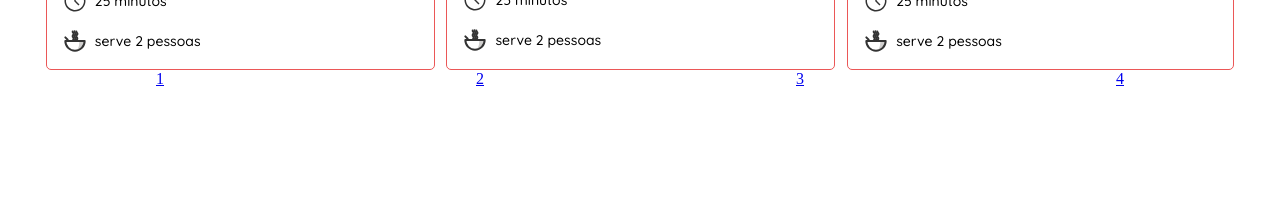
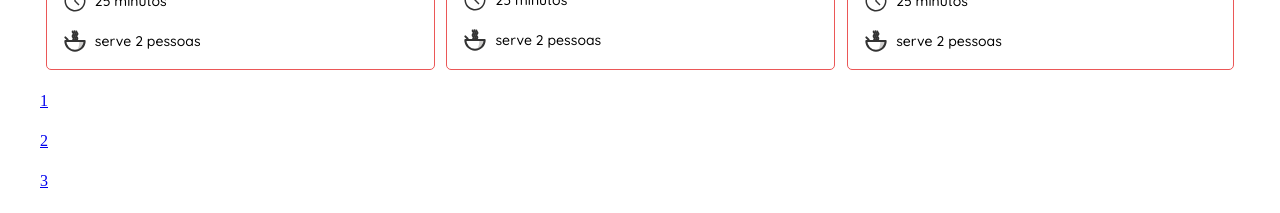
Before and after one commit to pri01teodoro/framewok, a Next.js app: page / in a window 1280 px wide. Shown: the part 1686-1899 px from the top of the page. Before the commit the page ends 1774 px from the top, so only its background shows below. Built offline with nearby package versions, Linux system fonts and the light colour scheme.

Commit message:
Corrigindo espaçamento Pagination

```diff
--- a/src/components/Pagination/Pagination.module.css
+++ b/src/components/Pagination/Pagination.module.css
@@ -1,6 +1,12 @@
 .paginacao{
     display: flex;
     flex-direction: row;
-    max-width: 1200px;
-    margin: 0 auto;
+    margin-top: 22px;
 }
+
+.box-paginacao{
+    width: 32px;
+    height: 32px;
+    border: 1px solid #EB5757;
+    text-align: center;
+}
--- a/src/pages/index.tsx
+++ b/src/pages/index.tsx
@@ -1,7 +1,8 @@
 import CardList from "../components/CardList";
 import Header from "../components/Header";
 import Pagination from "../components/Pagination";
-import styles from "../components/CardList";
+import styles from "../components/CardList/CardList.module.css";
+/* import styles from "../components/Pagination/Pagination.module.css"; */
 
 
 
@@ -12,22 +13,24 @@ export default function Home() {
     { id: 1, link: "#", numero: 1 },
     { id: 2, link: "#", numero: 2 },
     { id: 3, link: "#", numero: 3 },
-    { id: 4, link: "#", numero: 4 },
+    { id: 4, link: "#", numero: 4 }
   ]
 
   return (
     <>
       <Header />
 
-    <div>
+    <div className={styles.cardList}>
         <CardList />
-        <div style={{ display: 'flex' }}>
+        <div style={{ display: 'flex'}}>
+          <div>
           {paginacao.map(pagina => (
             <Pagination
               key={pagina.id}
               link={pagina.link}
               numero={pagina.numero} />
           ))}
+          </div>
         </div>
     </div>
 
```
